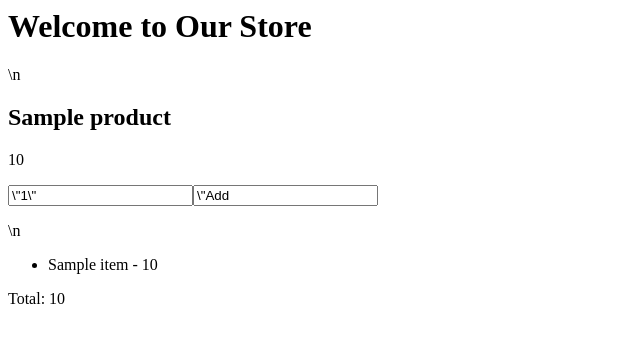
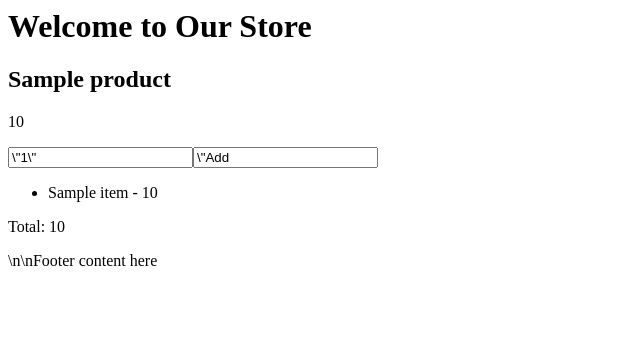
Before and after one commit to scharantej/eBuyShop-6109, a Python web app: template templates/index.html in a window 1280 px wide. Shown: the top 343 px of the page, without its empty margins (0-640 px from the left). Run offline with Jinja, Linux system fonts and the light colour scheme; the template is opened without the code that fills it: most values are stand-ins (such as "Sample title", 1, 10 or a date in 2020).

Commit message:
Update templates/index.html with Updated templates/index.html

```diff
--- a/templates/index.html
+++ b/templates/index.html
@@ -1 +1 @@
-<h1>Welcome to Our Store</h1>\n<div id=\"products\">{% for product in products %}<div class=\"product\"><h2>{{ product.name }}</h2><p>{{ product.price }}</p><form action=\"/add_to_cart\" method=\"post\"><input type=\"hidden\" name=\"product_id\" value=\"{{ product.id }}\"><input type=\"submit\" value=\"Add to Cart\"></form></div>{% endfor %}</div>\n<div id=\"cart\">{% if cart %}<ul>{% for item in cart %}<li>{{ item.name }} - {{ item.quantity }}</li>{% endfor %}</ul><p>Total: {{ total }}</p>{% else %}<p>Your cart is empty.</p>{% endif %}
+<h1>Welcome to Our Store</h1><div id=\"products\">{% for product in products %}<div class=\"product\"><h2>{{ product.name }}</h2><p>{{ product.price }}</p><form action=\"/add_to_cart\" method=\"post\"><input type=\"hidden\" name=\"product_id\" value=\"{{ product.id }}\"><input type=\"submit\" value=\"Add to Cart\"></form></div>{% endfor %}</div><div id=\"cart\">{% if cart %}<ul>{% for item in cart %}<li>{{ item.name }} - {{ item.quantity }}</li>{% endfor %}</ul><p>Total: {{ total }}</p>{% else %}<p>Your cart is empty.</p>{% endif %}\n\nFooter content here
```
